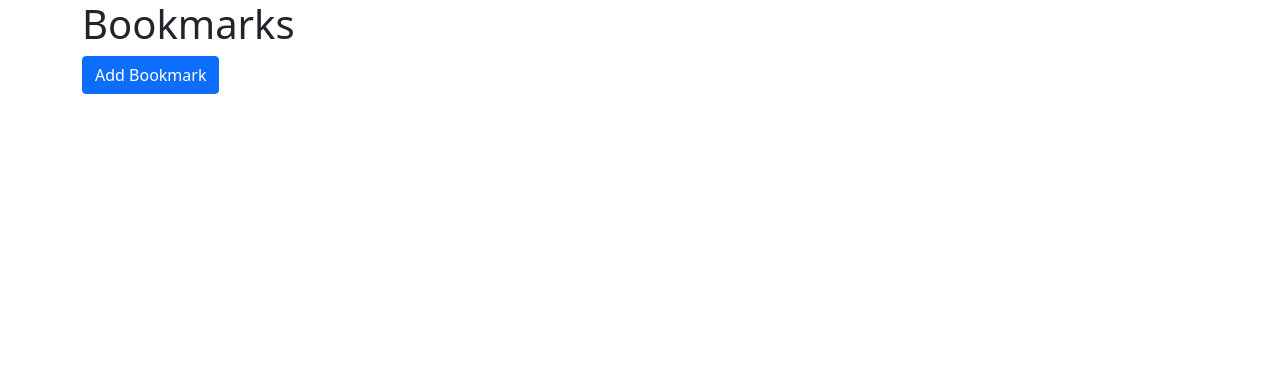
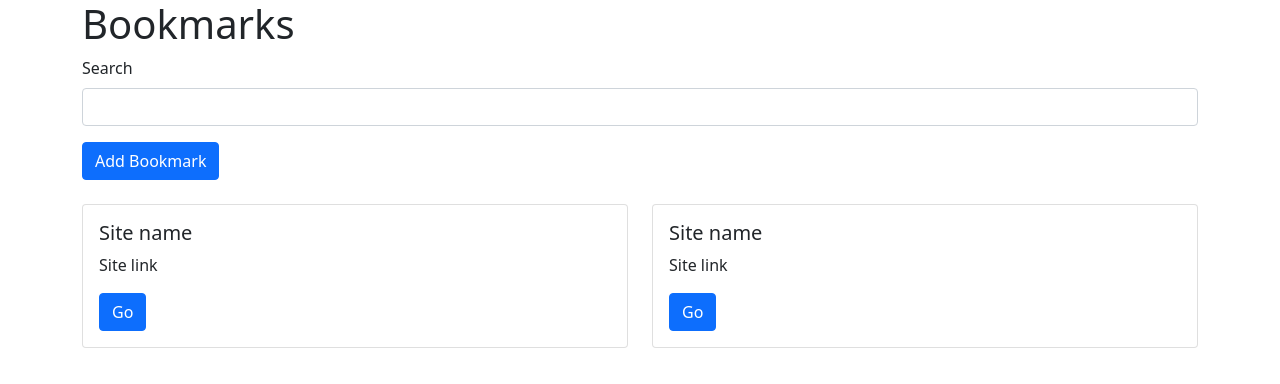
Before and after one commit to RajathaDH/Bookmarks-App, a website: page public/index.html in a window 1280 px wide. Drawn offline with Linux system fonts and the light colour scheme.

Commit message:
Added search bar

```diff
--- a/public/index.html
+++ b/public/index.html
@@ -12,7 +12,15 @@
 <body>
     <div class="container">
         <h1>Bookmarks</h1>
-        <button type="button" class="btn btn-primary" data-bs-toggle="modal" data-bs-target="#addBookmark">Add Bookmark</button>
+
+        <form>
+            <div class="mb-3">
+                <label for="url" class="form-label">Search</label>
+                <input type="text" name="search" id="search" class="form-control">
+            </div>
+        </form>
+
+        <button type="button" class="btn btn-primary mb-4" data-bs-toggle="modal" data-bs-target="#addBookmark">Add Bookmark</button>
         <div id="addBookmark" class="modal fade" tabindex="-1">
             <div class="modal-dialog">
                 <div class="modal-content">
@@ -28,7 +36,7 @@
                             </div>
                             <div class="mb-3">
                                 <label for="name" class="form-label">Name</label>
-                                <input type="text" name="name" id="name" class="form-control">
+                                <input type="text" name="name" id="name" class="form-control" required>
                             </div>
                             <button type="submit" class="btn btn-primary">Save Bookmark</button>
                         </form>
@@ -40,7 +48,27 @@
             </div>
         </div>
 
-        <div class="bookmarks"></div>
+        <div id="bookmarks" class="row">
+            <div class="col-sm-6">
+                <div class="card">
+                    <div class="card-body">
+                        <h5 class="card-title">Site name</h5>
+                        <p class="card-text">Site link</p>
+                        <a href="" class="btn btn-primary">Go</a>
+                    </div>
+                </div>
+            </div>
+
+            <div class="col-sm-6">
+                <div class="card">
+                    <div class="card-body">
+                        <h5 class="card-title">Site name</h5>
+                        <p class="card-text">Site link</p>
+                        <a href="" class="btn btn-primary">Go</a>
+                    </div>
+                </div>
+            </div>
+        </div>
     </div>
 </body>
 </html>
```
